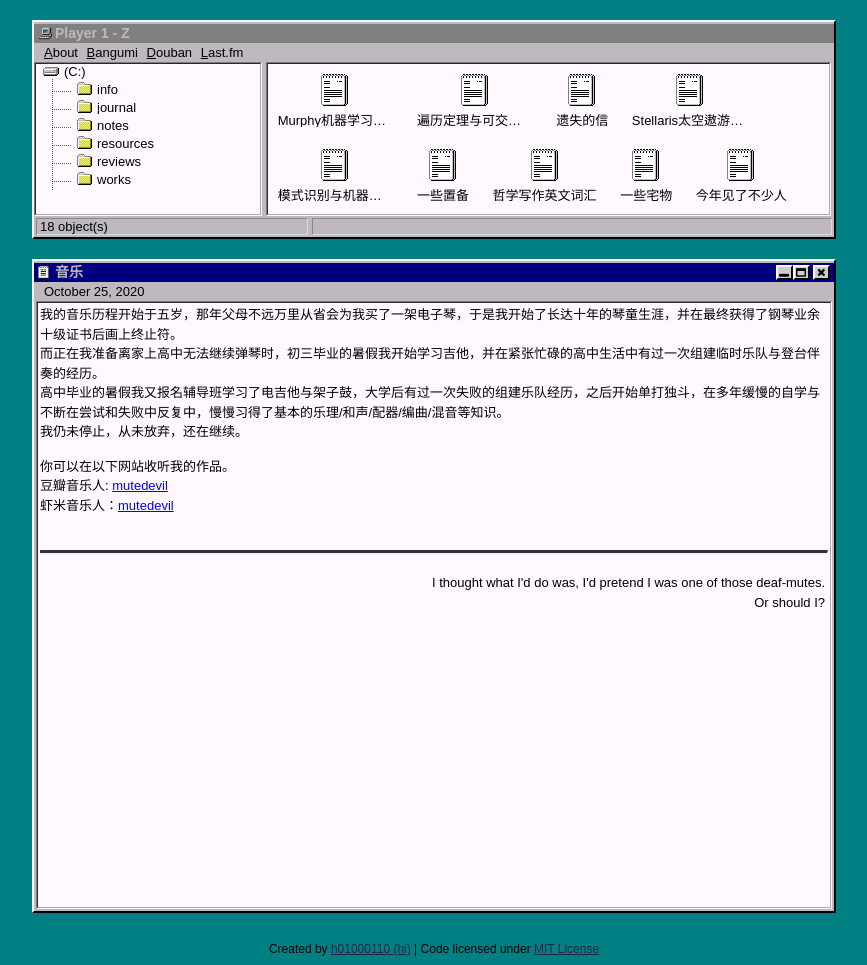
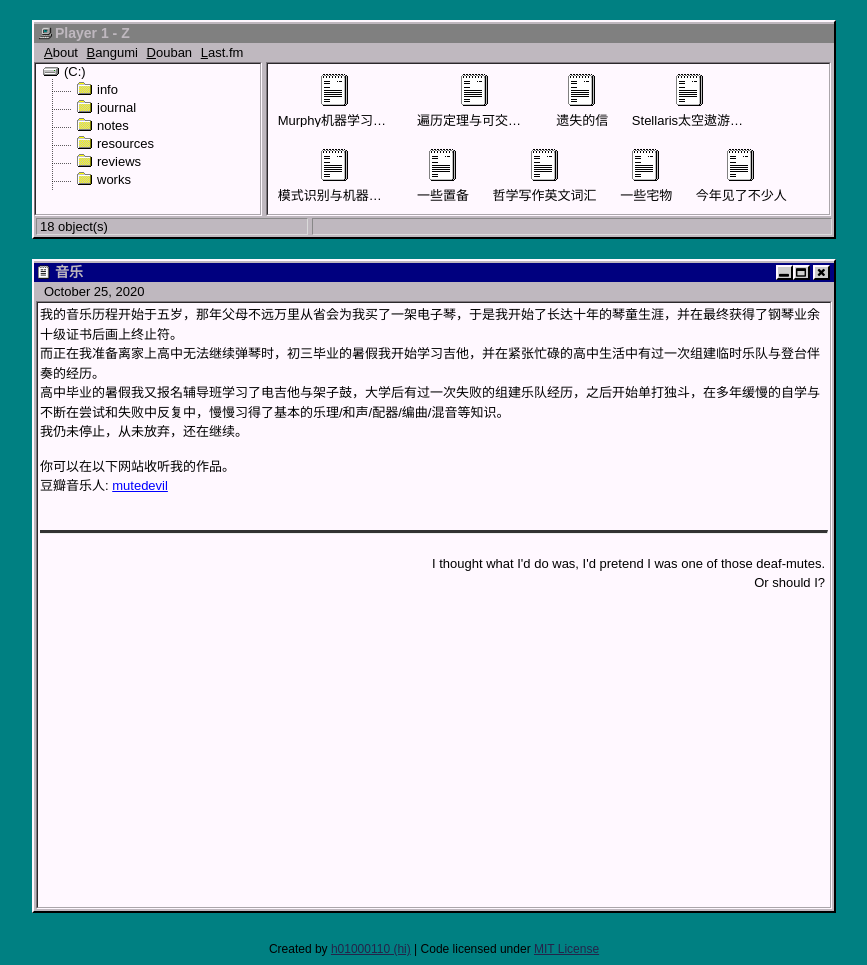
Before and after one commit to player1-Z/player1-Z.github.io, a Jekyll site: the page built from _posts/2020-10-25-Music.md, in a window 1280 px wide. Shown: the whole page, without its empty margins (206-1073 px from the left). Built offline with Jekyll 4.4.1, drawn with Linux system fonts in a browser that asks for light colours.

Commit message:
Update 2020-10-25-Music.md

```diff
--- a/_posts/2020-10-25-Music.md
+++ b/_posts/2020-10-25-Music.md
@@ -11,4 +11,3 @@ tags: works
 
 你可以在以下网站收听我的作品。
 豆瓣音乐人: [mutedevil](https://site.douban.com/mutedevil/)
-虾米音乐人：[mutedevil](https://www.xiami.com/artist/yiug5c9a9c2)
```
